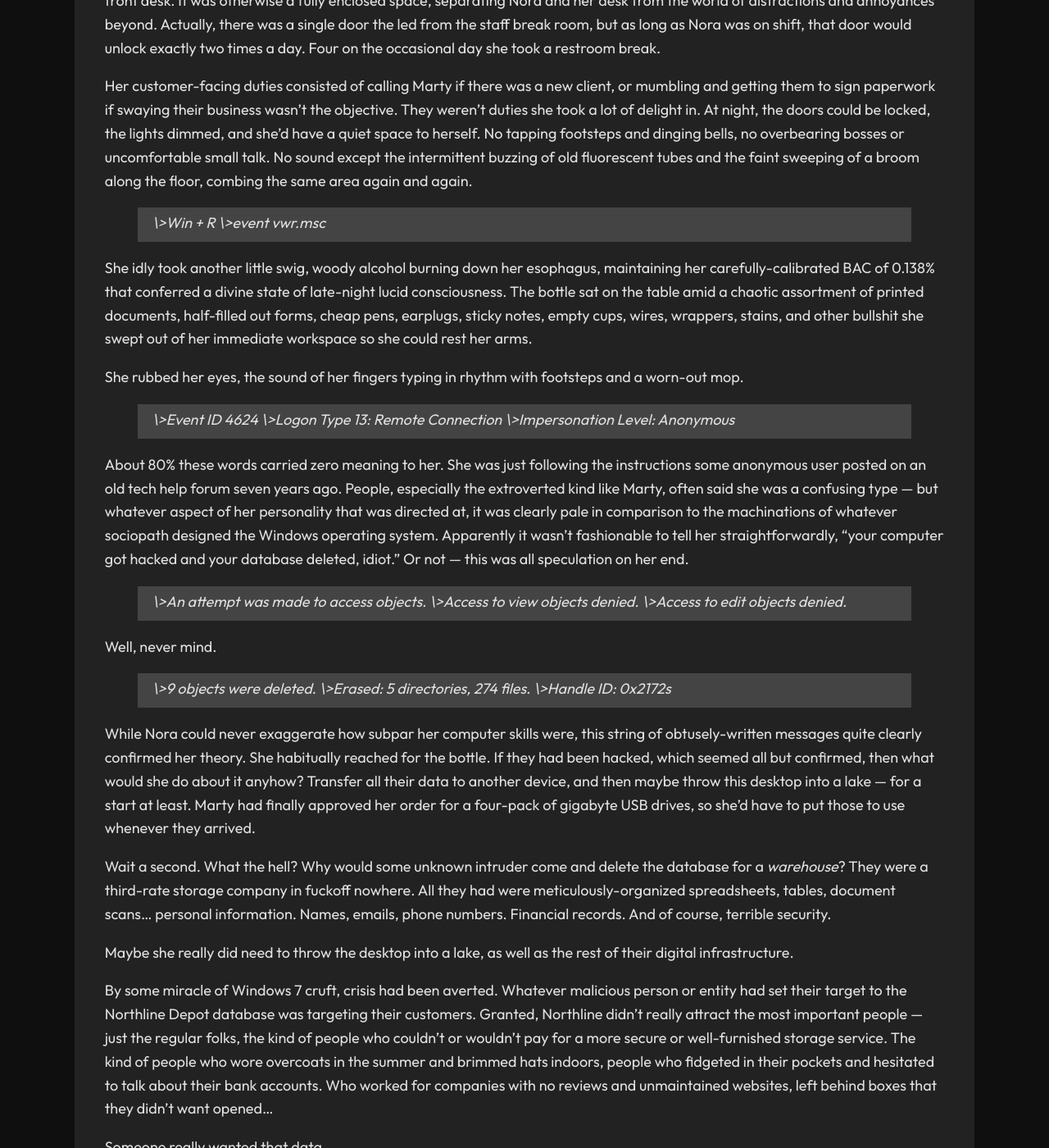
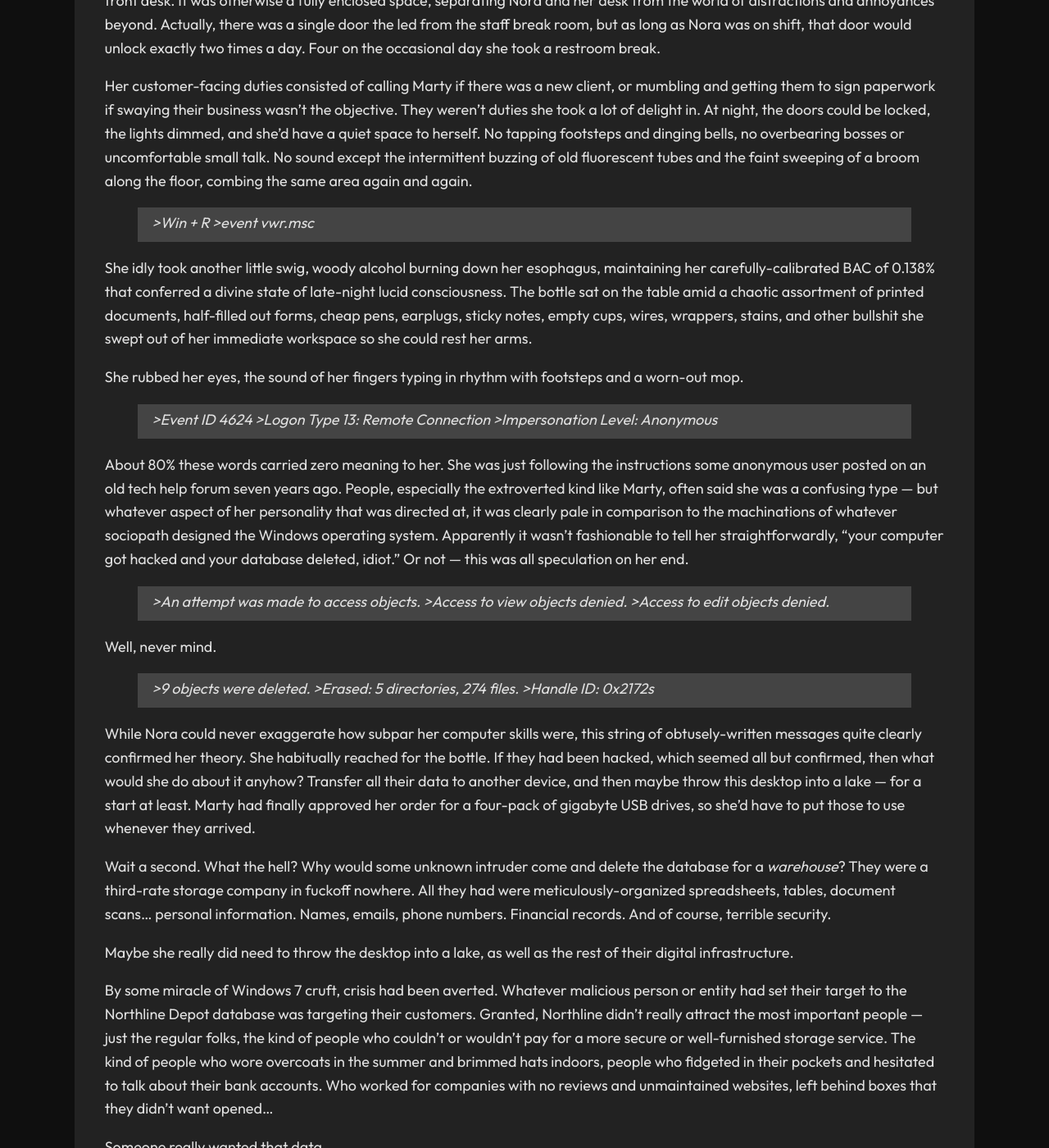
Before and after one commit to drizzleberry/drizzleberry.github.io, a Jekyll site: the page built from pages/episodes/after-hours.md, in a window 1280 px wide and 1400 px high, scrolled down 1329 px. Shown: the whole window at 82% size. Built offline with Jekyll 4.4.1, drawn with Linux system fonts in a browser that asks for light colours.

```diff
--- a/pages/episodes/after-hours.md
+++ b/pages/episodes/after-hours.md
@@ -24,9 +24,9 @@ The office was a circular space, surrounded by blank, undecorated walls on every
 Her customer-facing duties consisted of calling Marty if there was a new client, or mumbling and getting them to sign paperwork if swaying their business wasn't the objective. They weren't duties she took a lot of delight in. At night, the doors could be locked, the lights dimmed, and she'd have a quiet space to herself. No tapping footsteps and dinging bells, no overbearing bosses or uncomfortable small talk. No sound except the intermittent buzzing of old fluorescent tubes and the faint sweeping of a broom along the floor, combing the same area again and again.
 
 <blockquote style="font-style: italic;">
-\>Win + R
+>Win + R
 
-\>event vwr.msc
+>event vwr.msc
 </blockquote>
 
 She idly took another little swig, woody alcohol burning down her esophagus, maintaining her carefully-calibrated BAC of 0.138% that conferred a divine state of late-night lucid consciousness. The bottle sat on the table amid a chaotic assortment of printed documents, half-filled out forms, cheap pens, earplugs, sticky notes, empty cups, wires, wrappers, stains, and other bullshit she swept out of her immediate workspace so she could rest her arms.
@@ -35,31 +35,31 @@ She rubbed her eyes, the sound of her fingers typing in rhythm with footsteps an
 
 
 <blockquote style="font-style: italic;">
-\>Event ID 4624
+>Event ID 4624
 
-\>Logon Type 13: Remote Connection
+>Logon Type 13: Remote Connection
 
-\>Impersonation Level: Anonymous
+>Impersonation Level: Anonymous
 </blockquote>
 
 About 80% these words carried zero meaning to her. She was just following the instructions some anonymous user posted on an old tech help forum seven years ago. People, especially the extroverted kind like Marty, often said she was a confusing type — but whatever aspect of her personality that was directed at, it was clearly pale in comparison to the machinations of whatever sociopath designed the Windows operating system. Apparently it wasn't fashionable to tell her straightforwardly, "your computer got hacked and your database deleted, idiot." Or not — this was all speculation on her end.
 
 <blockquote style="font-style: italic;">
-\>An attempt was made to access objects.
+>An attempt was made to access objects.
 
-\>Access to view objects denied.
+>Access to view objects denied.
 
-\>Access to edit objects denied.
+>Access to edit objects denied.
 </blockquote>
 
 Well, never mind.
 
 <blockquote style="font-style: italic;">
-\>9 objects were deleted.
+>9 objects were deleted.
 
-\>Erased: 5 directories, 274 files.
+>Erased: 5 directories, 274 files.
 
-\>Handle ID: 0x2172s
+>Handle ID: 0x2172s
 </blockquote>
 
 While Nora could never exaggerate how subpar her computer skills were, this string of obtusely-written messages quite clearly confirmed her theory. She habitually reached for the bottle. If they had been hacked, which seemed all but confirmed, then what would she do about it anyhow? Transfer all their data to another device, and then maybe throw this desktop into a lake — for a start at least. Marty had finally approved her order for a four-pack of gigabyte USB drives, so she'd have to put those to use whenever they arrived.
```
